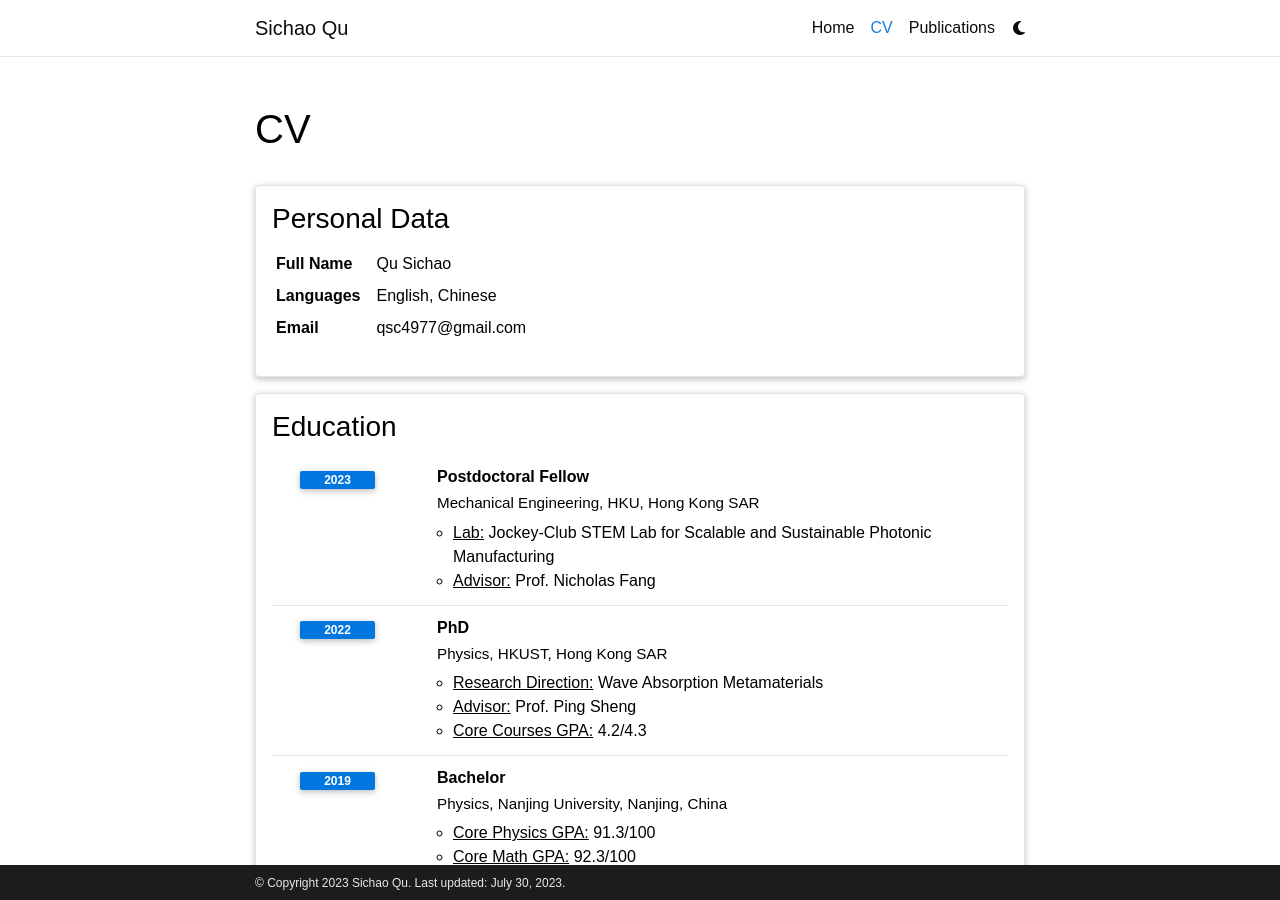
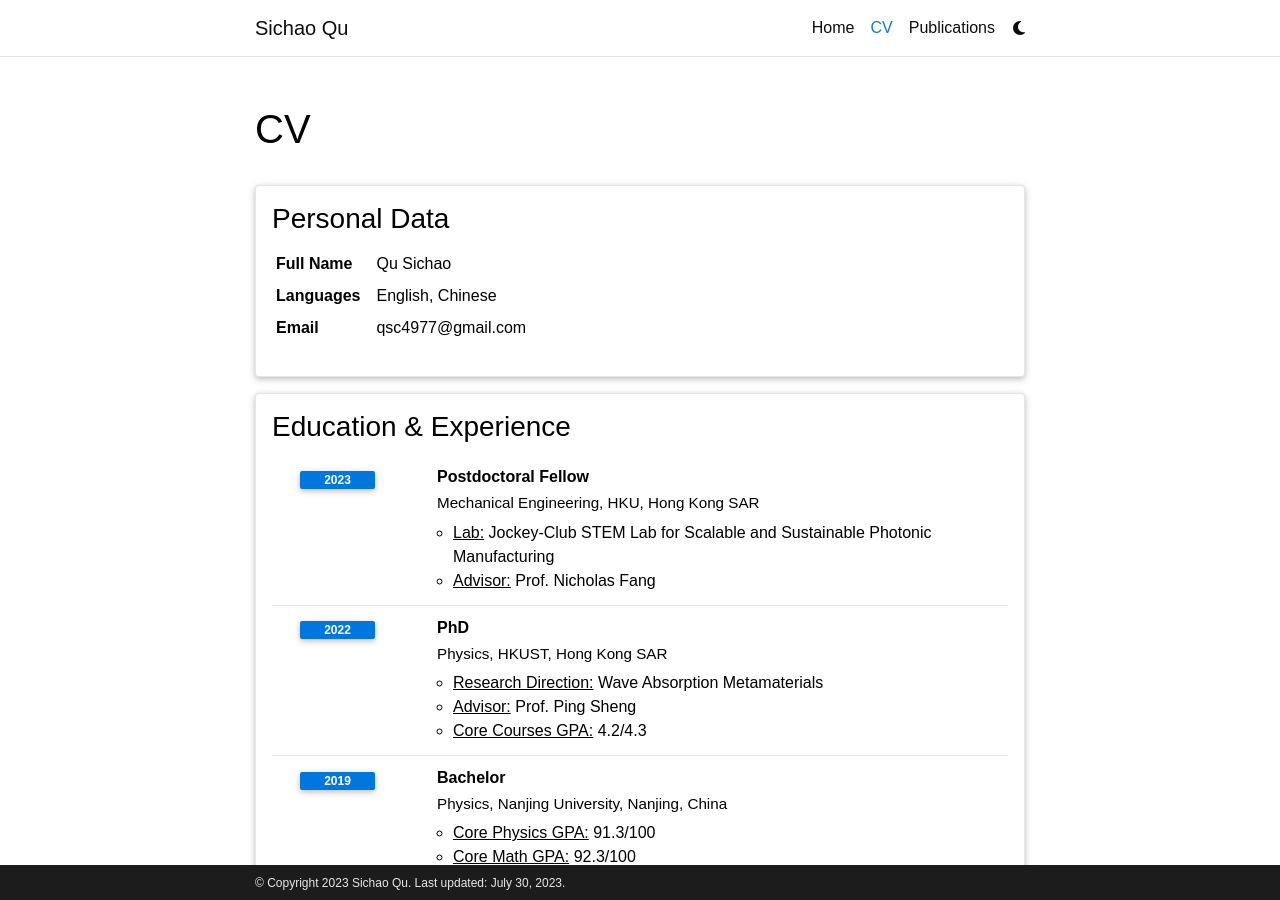
Before and after one commit to Qusichao/Qusichao.github.io, a Jekyll site: the page built from _pages/cv.md, in a window 1280 px wide and 900 px high. Built offline with Jekyll 4.4.1, drawn with Linux system fonts in a browser that asks for light colours; comment, search, counter and statistics services are not loaded; a style sheet for code colours, icons or effects is not loaded.

Commit message:
Update cv.yml

```diff
--- a/_data/cv.yml
+++ b/_data/cv.yml
@@ -8,7 +8,7 @@
     - name: Email
       value: qsc4977@gmail.com
 
-- title: Education
+- title: Education & Experience
   type: time_table
   contents:
     - title: Postdoctoral Fellow
```
